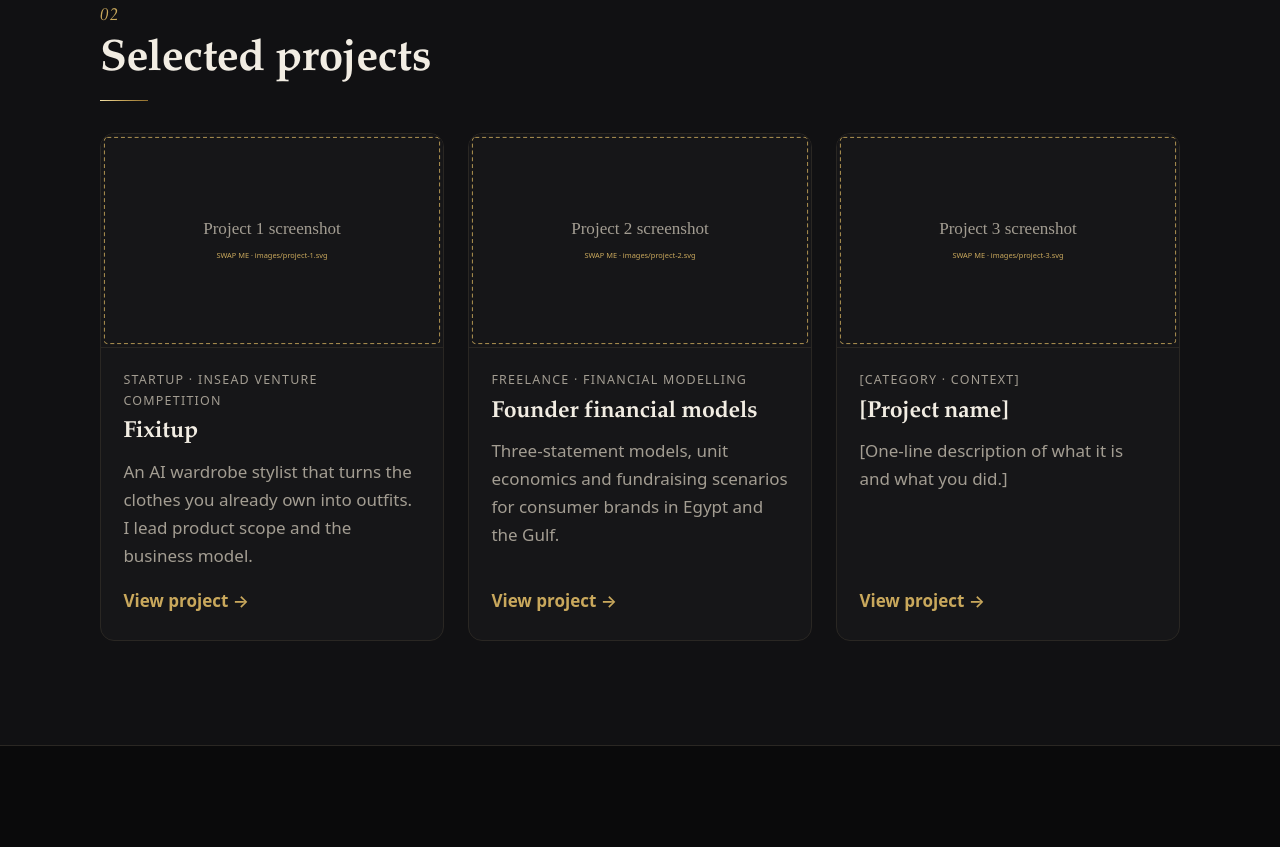
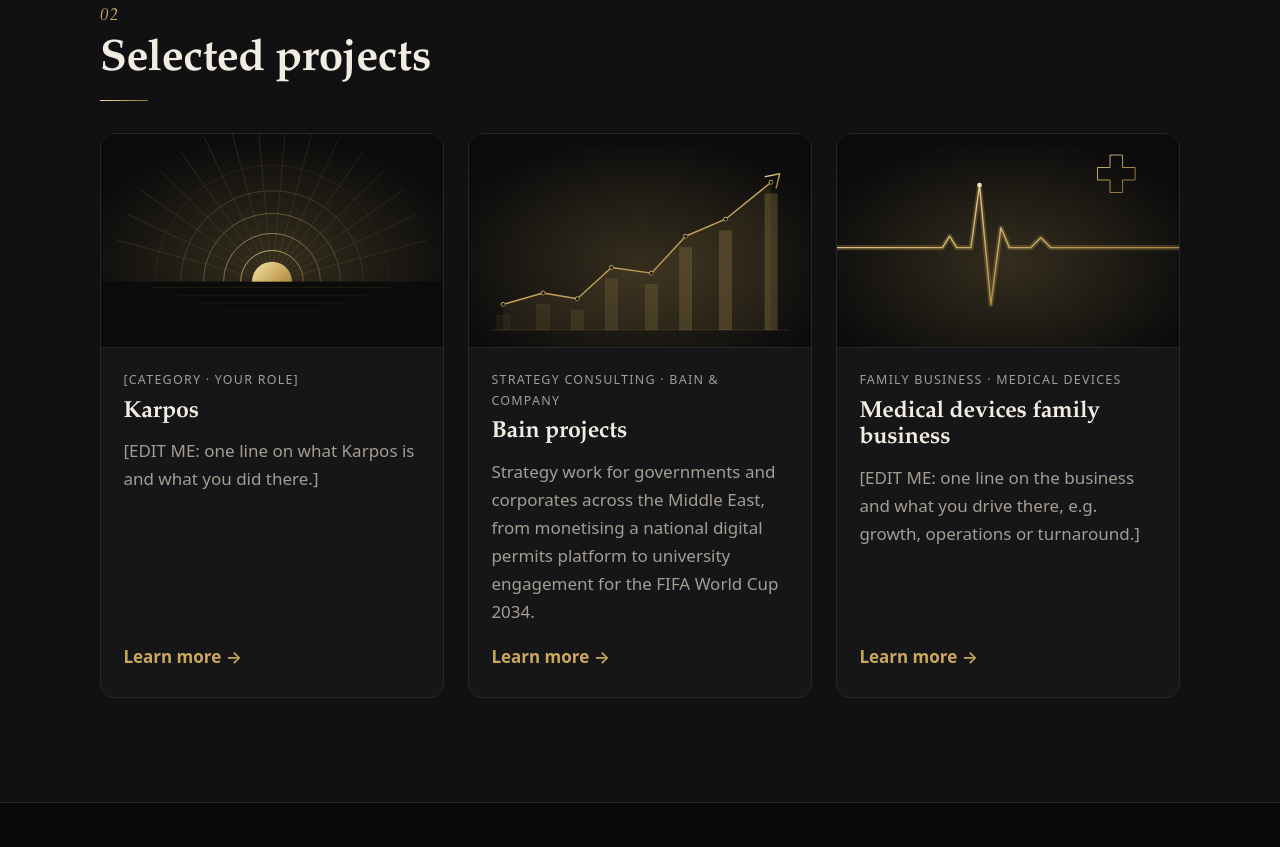
Before and after one commit to ShogoAI-coder/Personal-portfolio, a plain HTML site: page index.html in a window 1280 px wide. Shown: the part 1490-2337 px from the top of the page. Drawn offline with Linux system fonts and the light colour scheme.

Commit message:
Replace projects with Karpos, Bain and family business
Co-Authored-By: Claude Opus 5.5 <noreply@anthropic.com>
Claude-Session: https://claude.ai/code/session_01BqewRU1ZCwQHkGWXye4Sgg

```diff
--- a/index.html
+++ b/index.html
@@ -123,37 +123,37 @@
         <ul class="card-grid" role="list">
           <li class="reveal">
             <article class="card">
-              <!-- SWAP IMAGE: images/project-1.svg → your screenshot (16:10, ~1200×750) -->
-              <img class="card-img" src="images/project-1.svg" alt="Fixitup app preview" width="1200" height="750" loading="lazy">
+              <!-- SWAP IMAGE: images/karpos.svg → your own picture if you like (16:10, ~1200×750) -->
+              <img class="card-img" src="images/karpos.svg" alt="Illustration of a golden sun rising over the horizon" width="1200" height="750" loading="lazy">
               <div class="card-body">
-                <p class="card-kicker">Startup · INSEAD Venture Competition</p>
-                <h3 class="card-title">Fixitup</h3>
-                <p>An AI wardrobe stylist that turns the clothes you already own into outfits. I lead product scope and the business model.</p>
-                <a class="card-link" href="#">View project <span aria-hidden="true">→</span><span class="visually-hidden"> Fixitup</span></a>
+                <p class="card-kicker">[Category · Your role]</p>
+                <h3 class="card-title">Karpos</h3>
+                <p>[EDIT ME: one line on what Karpos is and what you did there.]</p>
+                <a class="card-link" href="#">Learn more <span aria-hidden="true">→</span><span class="visually-hidden"> about Karpos</span></a>
               </div>
             </article>
           </li>
-
           <li class="reveal">
             <article class="card">
-              <img class="card-img" src="images/project-2.svg" alt="Financial model dashboard preview" width="1200" height="750" loading="lazy">
+              <!-- SWAP IMAGE: images/bain.svg → your own picture if you like (16:10, ~1200×750) -->
+              <img class="card-img" src="images/bain.svg" alt="Illustration of a rising gold growth chart" width="1200" height="750" loading="lazy">
               <div class="card-body">
-                <p class="card-kicker">Freelance · Financial modelling</p>
-                <h3 class="card-title">Founder financial models</h3>
-                <p>Three-statement models, unit economics and fundraising scenarios for consumer brands in Egypt and the Gulf.</p>
-                <a class="card-link" href="#">View project <span aria-hidden="true">→</span><span class="visually-hidden"> Founder financial models</span></a>
+                <p class="card-kicker">Strategy consulting · Bain &amp; Company</p>
+                <h3 class="card-title">Bain projects</h3>
+                <p>Strategy work for governments and corporates across the Middle East, from monetising a national digital permits platform to university engagement for the FIFA World Cup 2034.</p>
+                <a class="card-link" href="#experience">Learn more <span aria-hidden="true">→</span><span class="visually-hidden"> about Bain projects</span></a>
               </div>
             </article>
           </li>
-
           <li class="reveal">
             <article class="card">
-              <img class="card-img" src="images/project-3.svg" alt="Project preview placeholder" width="1200" height="750" loading="lazy">
+              <!-- SWAP IMAGE: images/medical.svg → your own picture if you like (16:10, ~1200×750) -->
+              <img class="card-img" src="images/medical.svg" alt="Illustration of a gold heartbeat line" width="1200" height="750" loading="lazy">
               <div class="card-body">
-                <p class="card-kicker">[Category · Context]</p>
-                <h3 class="card-title">[Project name]</h3>
-                <p>[One-line description of what it is and what you did.]</p>
-                <a class="card-link" href="#">View project <span aria-hidden="true">→</span><span class="visually-hidden"> [Project name]</span></a>
+                <p class="card-kicker">Family business · Medical devices</p>
+                <h3 class="card-title">Medical devices family business</h3>
+                <p>[EDIT ME: one line on the business and what you drive there, e.g. growth, operations or turnaround.]</p>
+                <a class="card-link" href="#">Learn more <span aria-hidden="true">→</span><span class="visually-hidden"> about Medical devices family business</span></a>
               </div>
             </article>
           </li>
```
Also changed, not shown: images/bain.svg (added), images/karpos.svg (added), images/medical.svg (added), images/project-1.svg (deleted), images/project-2.svg (deleted), images/project-3.svg (deleted), 1 other file.
